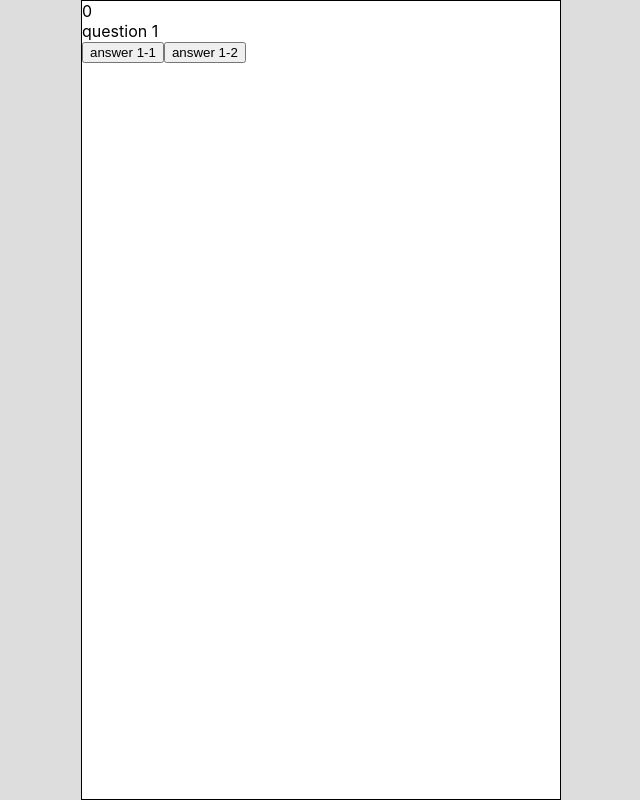
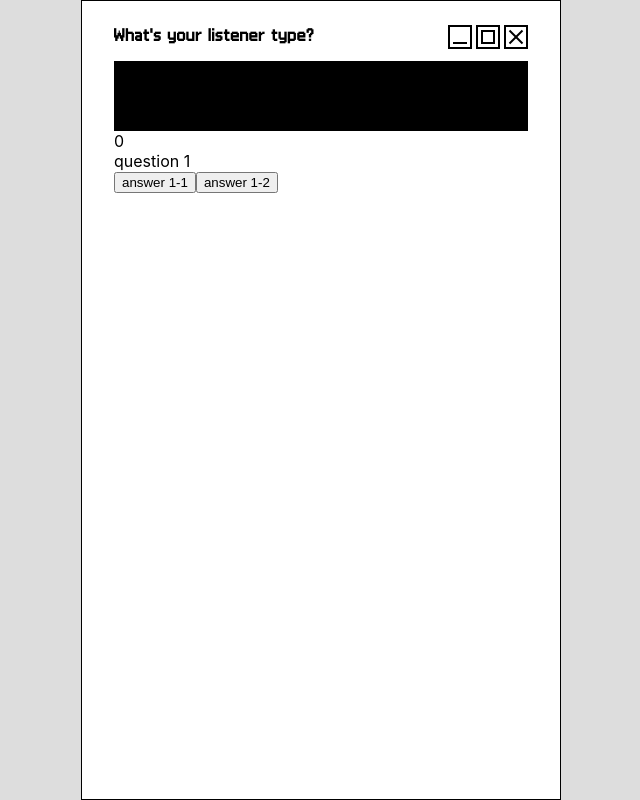
Before and after one commit to jiwon79/music-web, a Next.js app: page /listener-type/test in a window 1280 px wide. Shown: the whole page, without its empty margins (319-959 px from the left). Built offline with nearby package versions, Linux system fonts and the light colour scheme; a web font is replaced by a local one.

Commit message:
feat: add test page style

```diff
--- a/pages/listener-type/test.tsx
+++ b/pages/listener-type/test.tsx
@@ -2,6 +2,8 @@ import {useState} from "react"
 import {useRouter} from "next/router"
 
 import {questionList} from "../../utils/constant";
+import Header from "../../components/listener-type/Header";
+import styles from "../../styles/listener-type/Test.module.css"
 
 export default function TestPage() {
   const [currentNum, setCurrentNum] = useState<number>(0);
@@ -28,7 +30,8 @@ export default function TestPage() {
   );
 
   return (
-    <div>
+    <div className={styles.container}>
+      <Header />
       {currentNum}
       <div>
         {question.question}
--- /dev/null
+++ b/styles/listener-type/Test.module.css
@@ -0,0 +1,3 @@
+.container {
+    padding: 24px 32px 40px 32px;
+}
```
